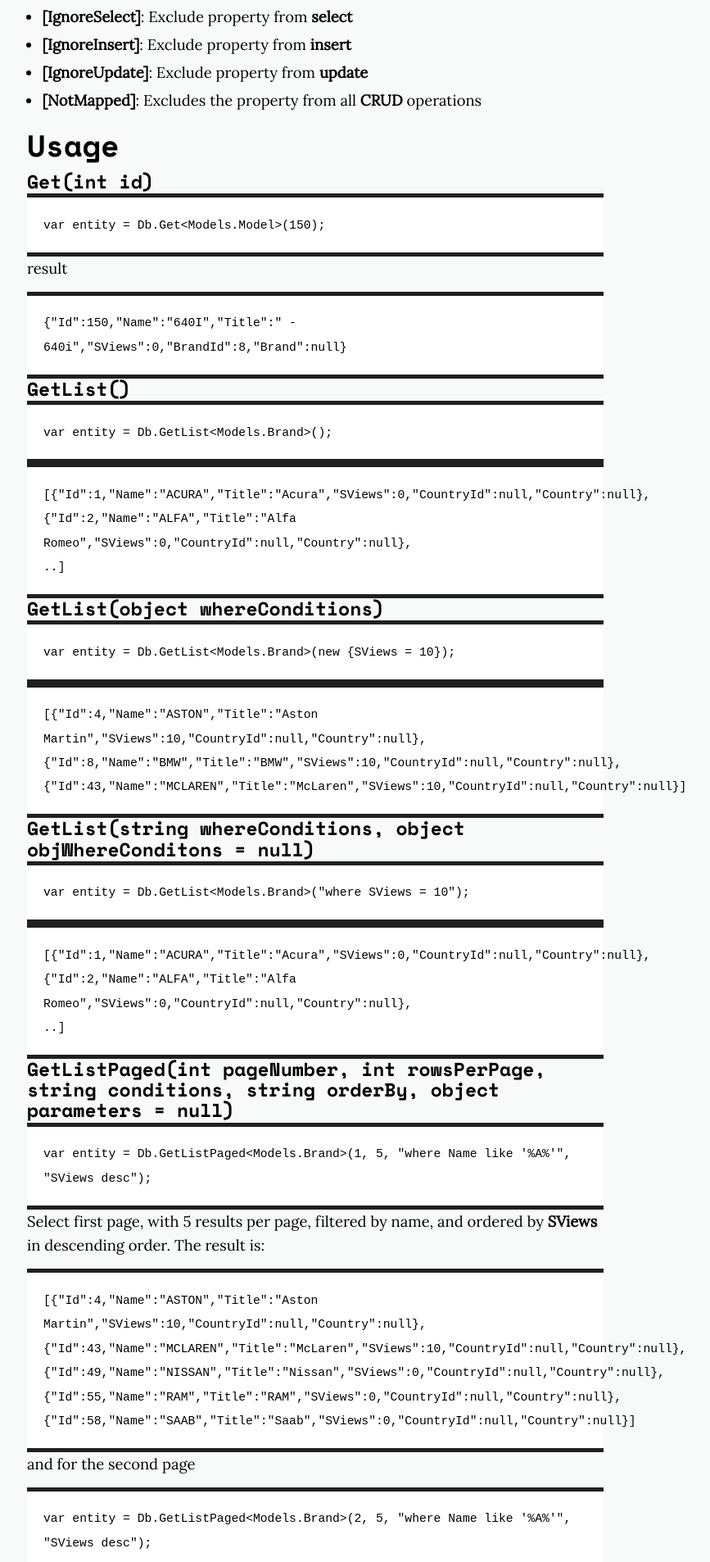
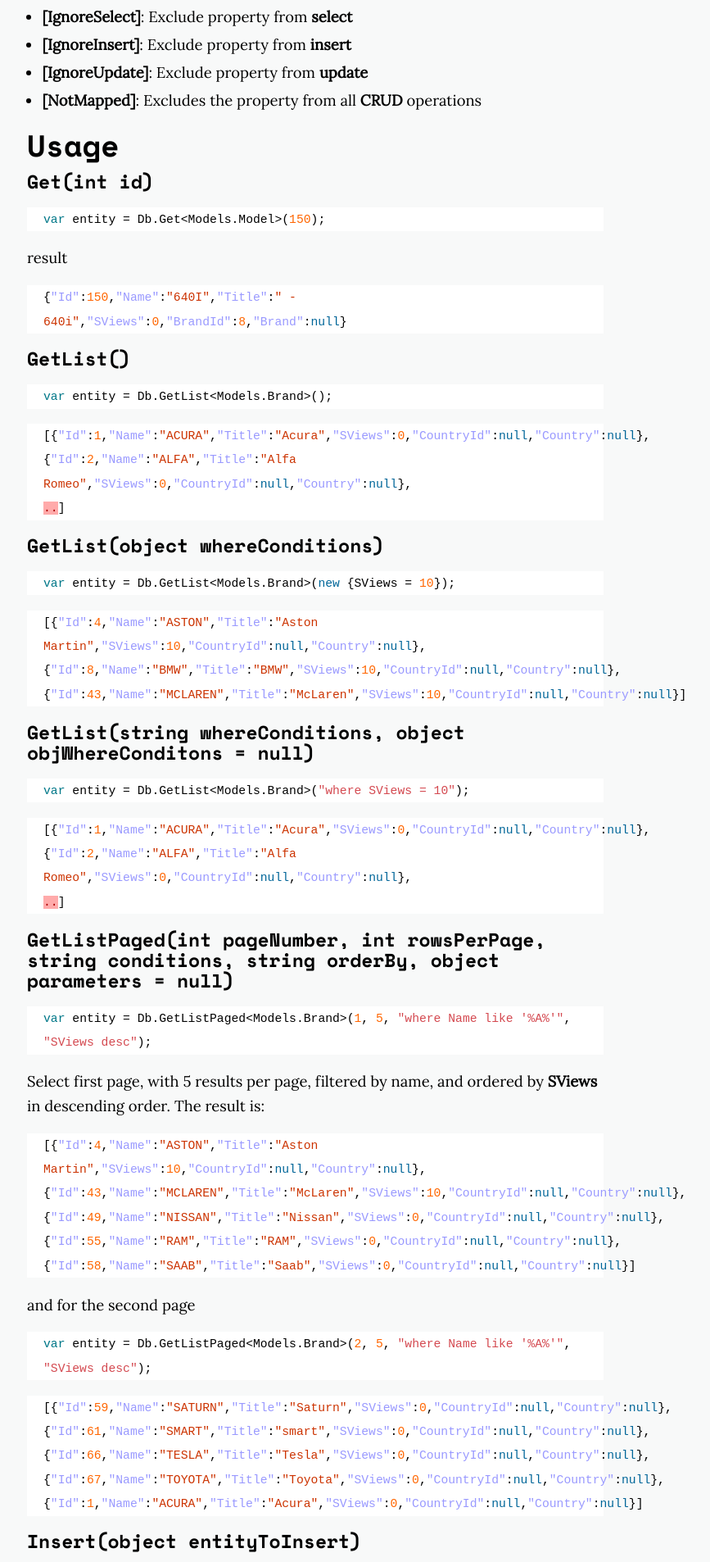
Before and after one commit to neemesis/neemesis.github.io, a Jekyll site: the page built from _posts/2017-08-09-dapper-tutorial-3.md, in a window 1280 px wide. Shown: the part 2567-4473 px from the top of the page at 82% size, without its empty margins (255-1122 px from the left). Built offline with Jekyll 4.4.1, drawn with Linux system fonts in a browser that asks for light colours; nearby versions of some CDN libraries; comment, search, counter and statistics services are not loaded.

Commit message:
syntax fix

```diff
--- a/_sass/_base.scss
+++ b/_sass/_base.scss
@@ -165,8 +165,6 @@ code {
 }
 
 .highlighter-rouge {
-	border-bottom: 5px solid #202020;
-    border-top: 5px solid #202020;
 	background-color: white;
 	padding: 0 20px;
 }
--- /dev/null
+++ b/_sass/_syntax.scss
@@ -0,0 +1,65 @@
+.highlight .hll { background-color: #ffc; }
+.highlight .c { color: #999; } /* Comment */
+.highlight .err { color: #a00; background-color: #faa } /* Error */
+.highlight .k { color: #069; } /* Keyword */
+.highlight .o { color: #555 } /* Operator */
+.highlight .cm { color: #09f; font-style: italic } /* Comment.Multiline */
+.highlight .cp { color: #099 } /* Comment.Preproc */
+.highlight .c1 { color: #999; } /* Comment.Single */
+.highlight .cs { color: #999; } /* Comment.Special */
+.highlight .gd { background-color: #fcc; border: 1px solid #c00 } /* Generic.Deleted */
+.highlight .ge { font-style: italic } /* Generic.Emph */
+.highlight .gr { color: #f00 } /* Generic.Error */
+.highlight .gh { color: #030; } /* Generic.Heading */
+.highlight .gi { background-color: #cfc; border: 1px solid #0c0 } /* Generic.Inserted */
+.highlight .go { color: #aaa } /* Generic.Output */
+.highlight .gp { color: #009; } /* Generic.Prompt */
+.highlight .gs { } /* Generic.Strong */
+.highlight .gu { color: #030; } /* Generic.Subheading */
+.highlight .gt { color: #9c6 } /* Generic.Traceback */
+.highlight .kc { color: #069; } /* Keyword.Constant */
+.highlight .kd { color: #069; } /* Keyword.Declaration */
+.highlight .kn { color: #069; } /* Keyword.Namespace */
+.highlight .kp { color: #069 } /* Keyword.Pseudo */
+.highlight .kr { color: #069; } /* Keyword.Reserved */
+.highlight .kt { color: #078; } /* Keyword.Type */
+.highlight .m { color: #f60 } /* Literal.Number */
+.highlight .s { color: #d44950 } /* Literal.String */
+.highlight .na { color: #4f9fcf } /* Name.Attribute */
+.highlight .nb { color: #366 } /* Name.Builtin */
+.highlight .nc { color: #0a8; } /* Name.Class */
+.highlight .no { color: #360 } /* Name.Constant */
+.highlight .nd { color: #99f } /* Name.Decorator */
+.highlight .ni { color: #999; } /* Name.Entity */
+.highlight .ne { color: #c00; } /* Name.Exception */
+.highlight .nf { color: #c0f } /* Name.Function */
+.highlight .nl { color: #99f } /* Name.Label */
+.highlight .nn { color: #0cf; } /* Name.Namespace */
+.highlight .nt { color: #2f6f9f; } /* Name.Tag */
+.highlight .nv { color: #033 } /* Name.Variable */
+.highlight .ow { color: #000; } /* Operator.Word */
+.highlight .w { color: #bbb } /* Text.Whitespace */
+.highlight .mf { color: #f60 } /* Literal.Number.Float */
+.highlight .mh { color: #f60 } /* Literal.Number.Hex */
+.highlight .mi { color: #f60 } /* Literal.Number.Integer */
+.highlight .mo { color: #f60 } /* Literal.Number.Oct */
+.highlight .sb { color: #c30 } /* Literal.String.Backtick */
+.highlight .sc { color: #c30 } /* Literal.String.Char */
+.highlight .sd { color: #c30; font-style: italic } /* Literal.String.Doc */
+.highlight .s2 { color: #c30 } /* Literal.String.Double */
+.highlight .se { color: #c30; } /* Literal.String.Escape */
+.highlight .sh { color: #c30 } /* Literal.String.Heredoc */
+.highlight .si { color: #a00 } /* Literal.String.Interpol */
+.highlight .sx { color: #c30 } /* Literal.String.Other */
+.highlight .sr { color: #3aa } /* Literal.String.Regex */
+.highlight .s1 { color: #c30 } /* Literal.String.Single */
+.highlight .ss { color: #fc3 } /* Literal.String.Symbol */
+.highlight .bp { color: #366 } /* Name.Builtin.Pseudo */
+.highlight .vc { color: #033 } /* Name.Variable.Class */
+.highlight .vg { color: #033 } /* Name.Variable.Global */
+.highlight .vi { color: #033 } /* Name.Variable.Instance */
+.highlight .il { color: #f60 } /* Literal.Number.Integer.Long */
+
+.css .o,
+.css .o + .nt,
+.css .nt + .nt { color: #999; }
--- a/assets/css/main.scss
+++ b/assets/css/main.scss
@@ -8,5 +8,6 @@
   'layout',
   'components',
   'animations',
-  'helpers'
+  'helpers',
+  'syntax'
 ;
```
